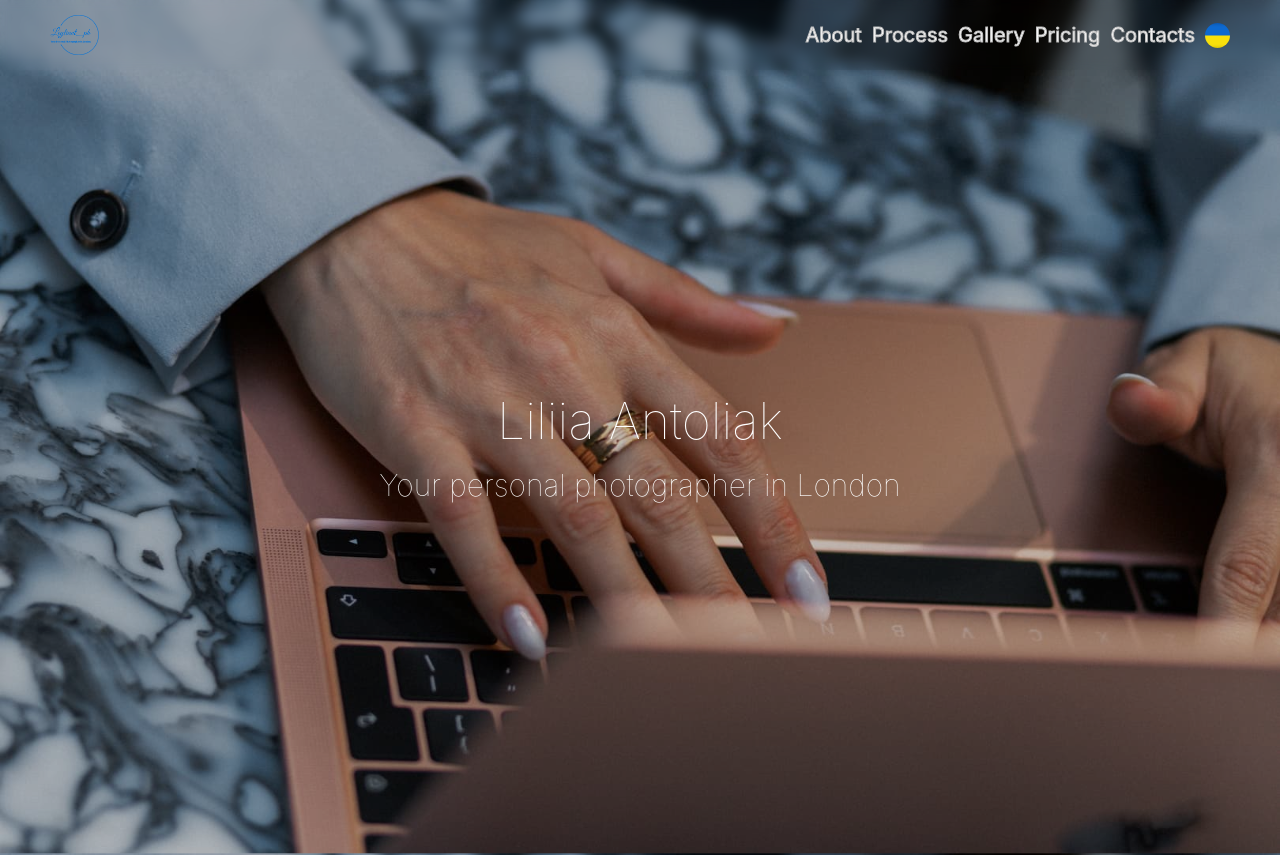
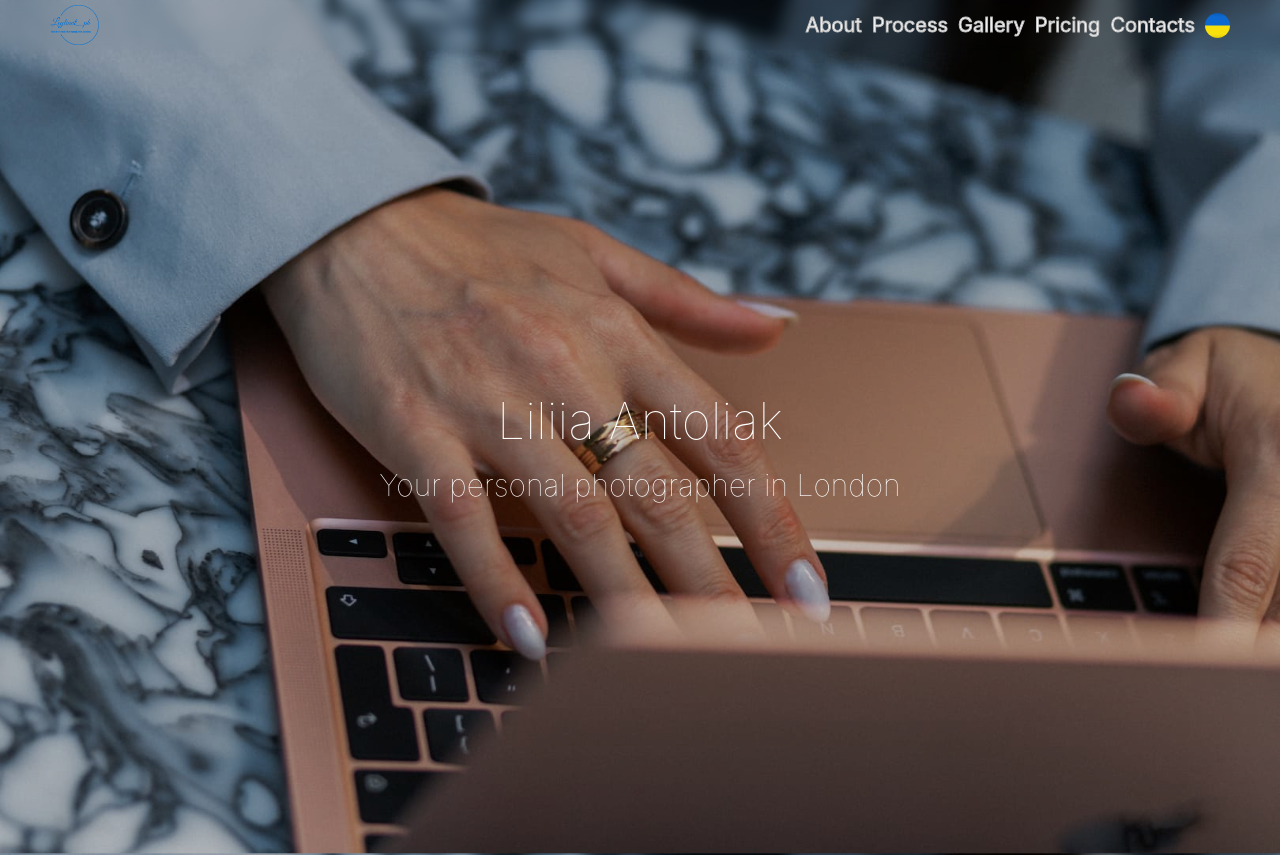
Before and after one commit to roma-cwby/photo, a React (Create React App) app: page / in a window 1280 px wide. Shown: the top 855 px of the page. Built offline with nearby package versions, Linux system fonts and the light colour scheme; the HTML template or start-up script is replaced by a standard one.

Commit message:
fix padd logo

```diff
--- a/src/components/Header/Header.styled.js
+++ b/src/components/Header/Header.styled.js
@@ -24,8 +24,8 @@ export const StyledHeader = styled.header`
     align-items: center;
     justify-content: space-between;
 
-    padding-top: 15px;
-    padding-bottom: 15px;
+    padding-top: 5px;
+    padding-bottom: 5px;
   }
 
   .header__logo {
```
